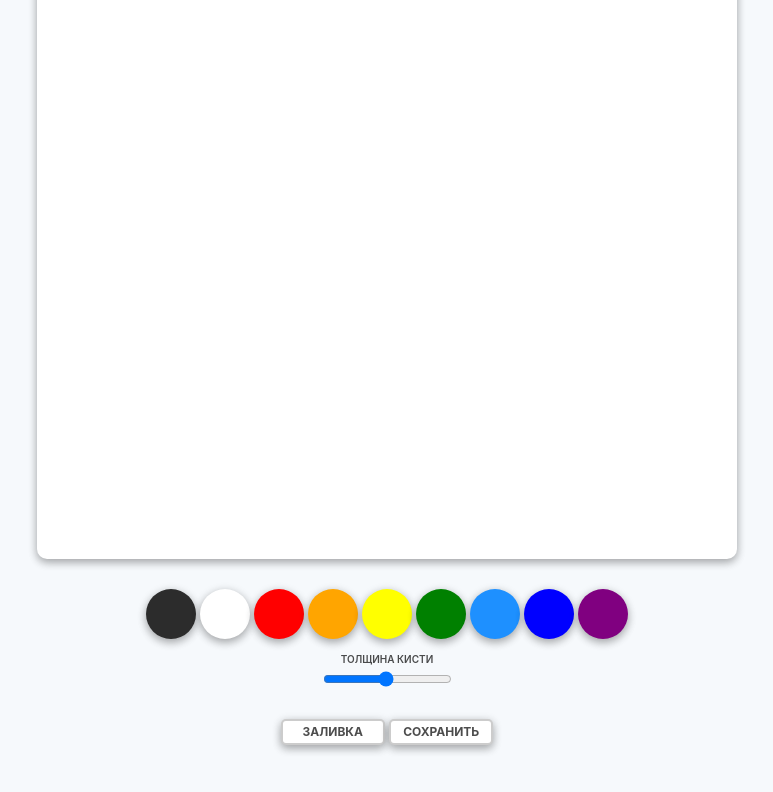
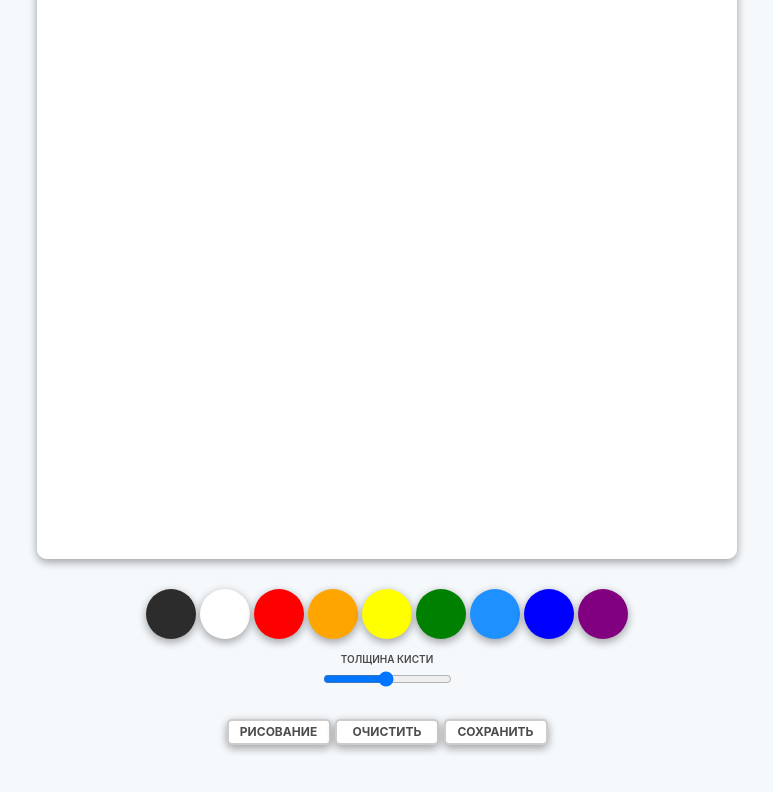
Before and after one commit to ArginP/PaintJS, a website: page index.html in a window 1280 px wide. Both pictures are taken after a click on the button "ЗАЛИВКА". Shown: the part 166-958 px from the top of the page, without its empty margins (253-1026 px from the left). Drawn offline with Linux system fonts and the light colour scheme.

Commit message:
feat: add line thickness change, add color filling, add canvas clearing

```diff
--- a/index.html
+++ b/index.html
@@ -23,11 +23,12 @@
 
         <div class="controls-range">
             <label for="range">Толщина кисти</label>
-            <input type="range" min="0.1" max="5.0" value="2.5" step="0.1" class="slider" id="range">
+            <input type="range" min="0.1" max="10.0" value="5.0" step="0.1" class="slider" id="range">
         </div>
 
         <div class="controls-buttons">
             <button class="controls-buttons" id="mode-button">Заливка</button>
+            <button class="controls-buttons" id="clear-button">Очистить</button>
             <button class="controls-buttons" id="save-button">Сохранить</button>
         </div>
     </div>
--- a/index.js
+++ b/index.js
@@ -1,16 +1,25 @@
 const canvas = document.querySelector('#canvas'); // Вытягиваем канвас со страницы
 const ctx = canvas.getContext('2d'); // позволяет управлять пикселями HTML-канваса
-const colors = document.querySelectorAll('.color');
+const controls = document.querySelector('.controls');
+const range = document.querySelector('#range');
+const mode = document.querySelector('#mode-button');
 
-canvas.width = 700; // размер канваса на HTML странице задан CSS, который JS не видит, поэтому отдельно задаем
+const initialColor = '#2c2c2c'
+
+// Размер канваса на HTML странице задан CSS, который JS не видит, поэтому отдельно задаем
+canvas.width = 700;
 canvas.height = 700;
 
-ctx.lineWidth = 2.5; // начальная толщина линии
+
+
+ctx.lineWidth = 5.0; // начальная толщина линии
 ctx.lineCap = 'round';
 ctx.lineJoin = 'round';
-ctx.strokeStyle = '2c2c2c'; // начальный цвет рисования
+ctx.strokeStyle = initialColor; // начальный цвет рисования
+ctx.fillStyle = initialColor; // начальный цвет заливки
 
 let painting = false; // начальное значение "не рисуем"
+let filling = false; // начальное значение "не заливаем"
 
 const stopPainting = () => {
     painting = false;
@@ -38,7 +47,11 @@ const onMouseMove = (e) => {
 const onMouseDown = (e) => {
     e.preventDefault();
 
-    startPainting();
+    if (!filling) {
+        startPainting();
+    } else if (filling) {
+        ctx.fillRect(0, 0, canvas.width, canvas.height);
+    }
 }
 
 const changeColor = (e) => {
@@ -46,7 +59,34 @@ const changeColor = (e) => {
     // получаем высчитанный стиль из SCSS файла
     ctx.strokeStyle = computedStyle.backgroundColor;
     // присваиваем значение background-color к цвету линии
+    ctx.fillStyle = computedStyle.backgroundColor;
+    // присваиваем значение background-color к цвету заливки
 }
+
+const changeRange = (e) => {
+    ctx.lineWidth = e.target.value;
+}
+
+const changeMode = () => {
+    filling = !filling; // Переключает режим Рисование/Заливка
+    // Обрабатывает текст кнопки в соответствии с режимом
+    if (!filling) {
+        mode.textContent = "Заливка";
+    } else if (filling) {
+        mode.textContent = "Рисование";
+    }
+}
+
+// Заливка канваса белым цветом
+const fillWhite = () => {
+    ctx.fillStyle = 'white';
+    ctx.fillRect(0, 0, canvas.width, canvas.height);
+    ctx.fillStyle = ctx.strokeStyle // возвращает выбранный цвет заливки
+}
+
+fillWhite(); // Вызываем единожды всегда, иначе при сохранении картинки фон будет прозрачным
+
+// Обработчики событий:
 
 if (canvas) { // если канвас существует (прогрузился)
     canvas.addEventListener('mousemove', onMouseMove);
@@ -59,6 +99,16 @@ if (canvas) { // если канвас существует (прогрузил
     // при покидании канваса остановить рисование
 }
 
-colors.forEach(color => { // кнопки выбора цвета
-    color.addEventListener('click', changeColor);
-})
+controls.addEventListener('click', (e) => {
+    if (e.target.classList.contains('color')) {
+        changeColor(e);
+    } else if (e.target.id === 'mode-button') {
+        changeMode();
+    } else if (e.target.id === 'clear-button') {
+        fillWhite();
+    }
+});
+
+if (range) {
+    range.addEventListener('input', changeRange);
+}
--- a/package.json
+++ b/package.json
@@ -4,8 +4,6 @@
   "description": "Practice project",
   "main": "src/index.js",
   "scripts": {
-    "build": "webpack --mode=production",
-    "watch": "webpack --watch --mode=development"
   },
   "private": true,
   "repository": {
@@ -20,7 +18,5 @@
   },
   "homepage": "https://github.com/ArginP/PaintJS#readme",
   "devDependencies": {
-    "webpack": "^5.98.0",
-    "webpack-cli": "^6.0.1"
   }
 }
```
Also changed, not shown: README.md.
